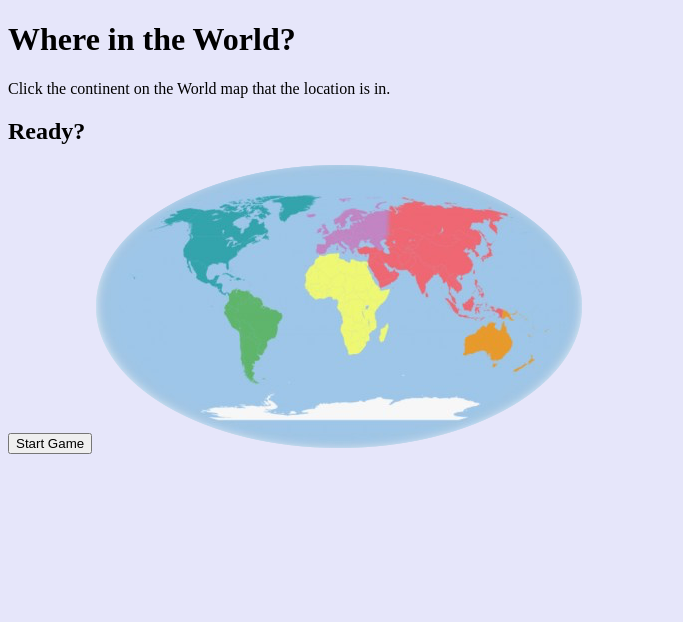
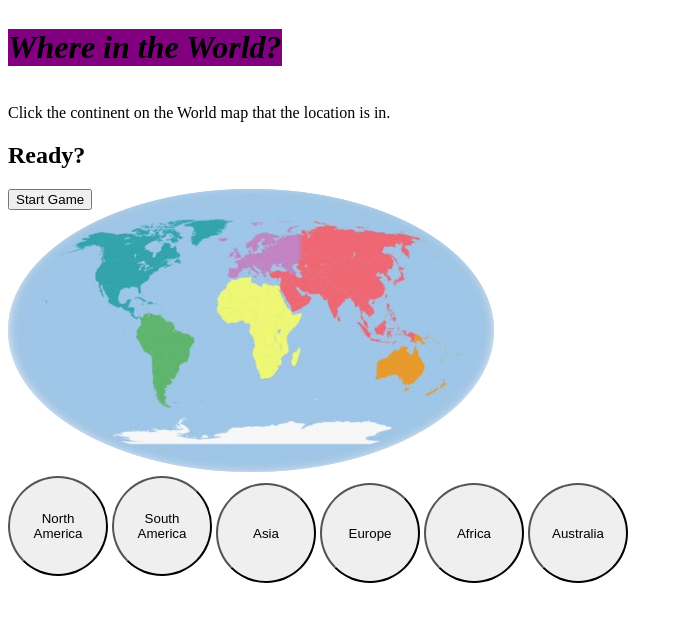
Before and after one commit to ascreven/Guess-the-Location, a PHP site: page / in a window 1280 px wide. Shown: the top 622 px of the page, without its empty margins (0-683 px from the left). Run offline with PHP 8.4, Linux system fonts and the light colour scheme; some libraries are stand-ins or nearby versions.

Commit message:
done for the day

```diff
--- a/project1/index.html
+++ b/project1/index.html
@@ -10,11 +10,17 @@
 
 <body>
   <h1>Where in the World?</h1>
-  <!-- make picture of all locations -->
-    <p class=directions>Click the continent on the World map that the location is in.</p>
-    <h2>Ready?</h2>
-    <button>Start Game</button>
-    <img class=worldMap src='worldMap.png'>
-
+  <p class=directions>Click the continent on the World map that the location is in.</p>
+  <h2>Ready?</h2>
+  <button id=changeScreen>Start Game</button>
+  <img src='worldMap.png'>
+  <div>
+    <button id=northAmerica>North America</button>
+    <button id=southAmerica>South America</button>
+    <button id=asia>Asia</button>
+    <button id=europe>Europe</button>
+    <button id=africa>Africa</button>
+    <button id=australia>Australia</button>
+  </div>
 </body>
 </html>
--- a/project1/script.js
+++ b/project1/script.js
@@ -1,9 +1,8 @@
 //move from start screen to actual screen
 $(document).ready(function () {
-$('button').on('click',function(){
+$('#changeScreen').on('click',function(){
   $(this).html('next');
   $('h2').html('Snoqualmie Falls');
-  $('img').attr('src','snoqualmie_falls.jpg')
-  $
+  $('img').attr('src','snoqualmie_falls.jpg');
   });
 });
--- a/project1/styles.css
+++ b/project1/styles.css
@@ -1,3 +1,24 @@
-body {
-  background-color: lavender;
+h1 {
+  font-family: Book Antiqua cursive;
+  font-style: oblique;
+  background-color: purple;
+  display:inline-block;
 }
+img {
+  display: inline-block;
+}
+
+.location {
+  height: 350px;
+}
+
+div > button {
+  border-radius: 50%;
+  height: 100px;
+  width: 100px;
+}
+
+#changeScreen {
+  position: absolute;
+  margin: auto;
+}
```
